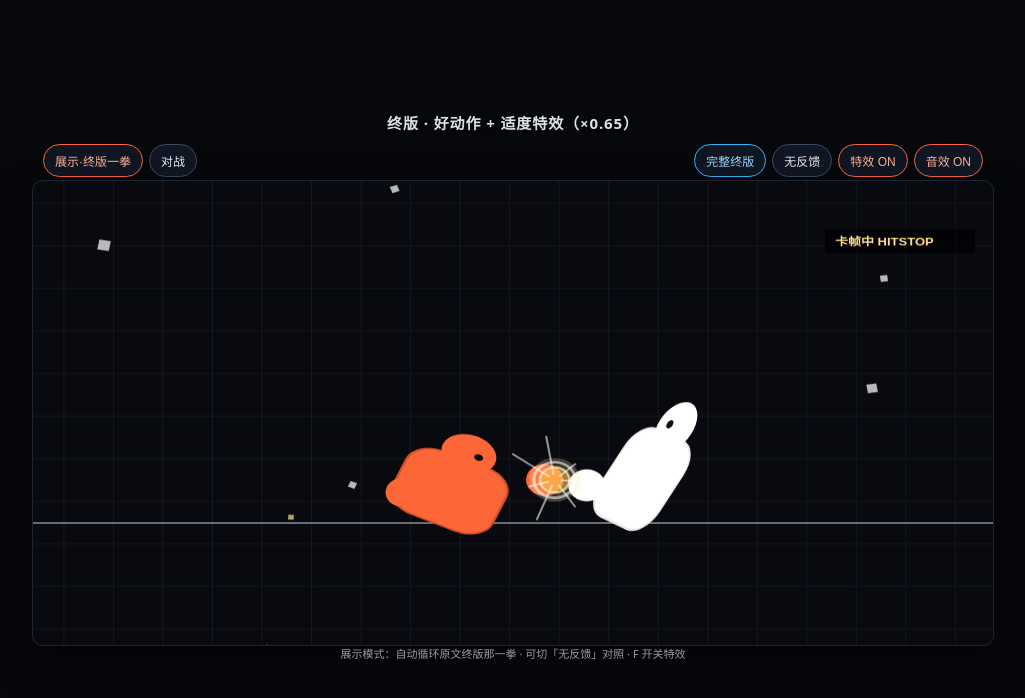
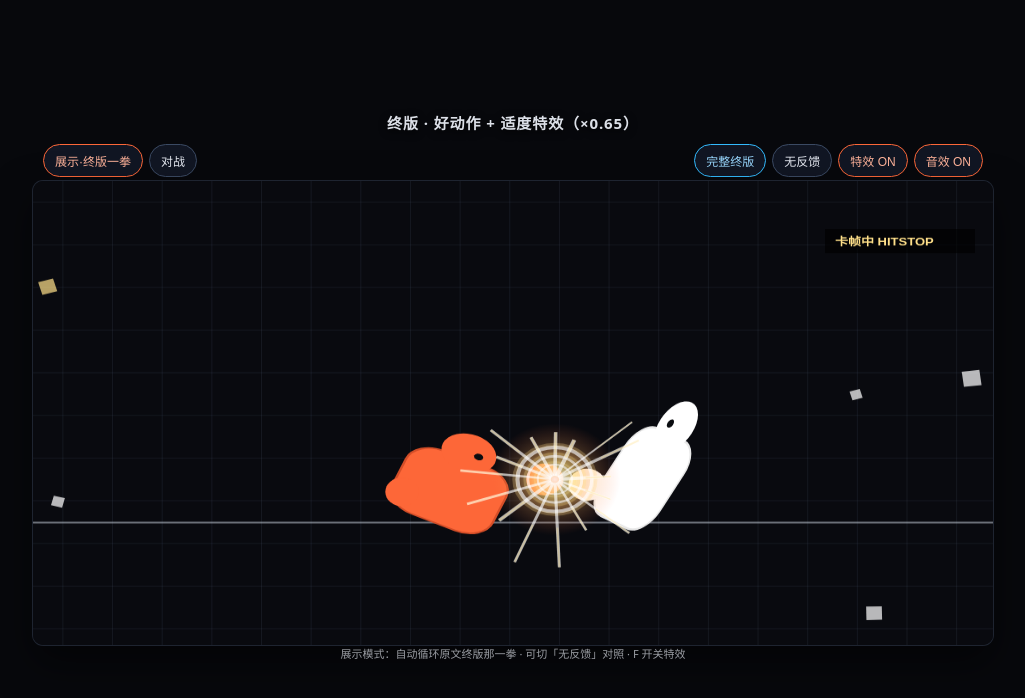
Before and after one commit to sunjoy323/hitfeel-fight-demo, a website: page public/index.html in a window 1280 px wide. Shown: the whole page, without its empty margins (127-1152 px from the left). Drawn offline with Linux system fonts and the light colour scheme.

Commit message:
Boost hit FX to match article final intensity
Larger core bloom, triple rings, denser rays/squares, camera punch on impact.

```diff
--- a/public/index.html
+++ b/public/index.html
@@ -197,33 +197,36 @@ function resetFight() {
 function spawnHitFX(x, y, scale, lifeFrames) {
   if (!fxOn || variant === "bare") return;
   const life = Math.max(4, Math.round(lifeFrames * SHOW.fxLifeScale));
-  // core flash
-  fx.push({ t: "core", x, y, life, max: life, r: 18 * scale });
-  // rings
-  fx.push({ t: "ring", x, y, life, max: life, maxR: 70 * scale, w: 3.5 });
-  fx.push({ t: "ring", x, y, life: Math.round(life * 0.85), max: Math.round(life * 0.85), maxR: 42 * scale, w: 2.2 });
+  // bright core + secondary bloom (原文终版大白黄闪光)
+  fx.push({ t: "core", x, y, life, max: life, r: 34 * scale });
+  fx.push({ t: "core", x, y, life: Math.round(life * 0.55), max: Math.round(life * 0.55), r: 58 * scale });
+  // rings — outer big + inner tight
+  fx.push({ t: "ring", x, y, life, max: life, maxR: 110 * scale, w: 4.5 });
+  fx.push({ t: "ring", x, y, life: Math.round(life * 0.9), max: Math.round(life * 0.9), maxR: 68 * scale, w: 3.2 });
+  fx.push({ t: "ring", x, y, life: Math.round(life * 0.7), max: Math.round(life * 0.7), maxR: 36 * scale, w: 2.4 });
   // square particles
-  const n = Math.round(10 * scale);
+  const n = Math.round(16 * scale);
   for (let i = 0; i < n; i++) {
-    const a = -Math.PI * 0.15 + Math.random() * Math.PI * 1.3 + (Math.random() < 0.5 ? 0 : Math.PI);
-    const sp = (180 + Math.random() * 280) * scale;
+    const a = Math.random() * Math.PI * 2;
+    const sp = (220 + Math.random() * 360) * scale;
     fx.push({
       t: "sq", x, y,
-      vx: Math.cos(a) * sp, vy: Math.sin(a) * sp - 40,
+      vx: Math.cos(a) * sp, vy: Math.sin(a) * sp - 60,
       life: life, max: life,
-      s: 5 + Math.random() * 7 * scale,
-      rot: Math.random() * Math.PI, vr: (Math.random() - 0.5) * 0.4,
-      warm: Math.random() < 0.35
+      s: 6 + Math.random() * 10 * scale,
+      rot: Math.random() * Math.PI, vr: (Math.random() - 0.5) * 0.55,
+      warm: Math.random() < 0.45
     });
   }
-  // radial shards / star lines
-  const rays = Math.round(7 * scale);
+  // radial shards / star lines — denser, longer (终版放射感)
+  const rays = Math.round(14 * scale);
   for (let i = 0; i < rays; i++) {
-    const a = (i / rays) * Math.PI * 2 + Math.random() * 0.2;
+    const a = (i / rays) * Math.PI * 2 + (Math.random() - 0.5) * 0.25;
     fx.push({
       t: "ray", x, y, a,
-      life: Math.round(life * 0.7), max: Math.round(life * 0.7),
-      len: (28 + Math.random() * 36) * scale
+      life: Math.round(life * 0.85), max: Math.round(life * 0.85),
+      len: (48 + Math.random() * 56) * scale,
+      w: 1.8 + Math.random() * 2.2
     });
   }
 }
@@ -404,9 +407,10 @@ function updateShow() {
       const hx = atk.x + atk.facing * (atk.handFront.x);
       const hy = atk.y + atk.handFront.y;
       if (full) {
-        spawnHitFX(hx, hy, 1, SHOW.hitstopEnd - SHOW.strikeEnd);
-        cam.shake = 9;
-        cam.targetZoom = 1.07;
+        spawnHitFX(hx, hy, 1.15, SHOW.hitstopEnd - SHOW.strikeEnd);
+        cam.shake = 10;
+        cam.targetZoom = 1.08;
+        cam.push = atk.facing * 14;
         cam.push = 14;
         vic.flash = 5;
         sfxHit(true);
@@ -750,9 +754,13 @@ function drawFX() {
   for (const p of fx) {
     const k = Math.max(0, p.life / p.max);
     if (p.t === "core") {
-      ctx.globalAlpha = k * 0.85;
-      ctx.fillStyle = COL.fxCore;
-      ctx.beginPath(); ctx.arc(p.x, p.y, p.r * (0.6 + 0.4 * k), 0, Math.PI * 2); ctx.fill();
+      const grd = ctx.createRadialGradient(p.x, p.y, 0, p.x, p.y, p.r * (0.7 + 0.5 * k));
+      grd.addColorStop(0, `rgba(255,255,255,${0.95 * k})`);
+      grd.addColorStop(0.35, `rgba(255,220,120,${0.75 * k})`);
+      grd.addColorStop(1, `rgba(253,103,56,0)`);
+      ctx.globalAlpha = 1;
+      ctx.fillStyle = grd;
+      ctx.beginPath(); ctx.arc(p.x, p.y, p.r * (0.7 + 0.5 * k), 0, Math.PI * 2); ctx.fill();
     } else if (p.t === "ring") {
       const r = (1 - k) * p.maxR;
       ctx.globalAlpha = k * 0.9;
@@ -772,12 +780,20 @@ function drawFX() {
       ctx.fillRect(-p.s / 2, -p.s / 2, p.s, p.s);
       ctx.restore();
     } else if (p.t === "ray") {
-      ctx.globalAlpha = k * 0.95;
+      ctx.globalAlpha = k * 0.98;
       ctx.strokeStyle = COL.fx;
-      ctx.lineWidth = 2;
-      const len = p.len * (0.5 + 0.5 * k);
+      ctx.lineWidth = p.w || 2.5;
+      const len = p.len * (0.55 + 0.45 * k);
       ctx.beginPath();
-      ctx.moveTo(p.x + Math.cos(p.a) * 6, p.y + Math.sin(p.a) * 6);
+      ctx.moveTo(p.x + Math.cos(p.a) * 4, p.y + Math.sin(p.a) * 4);
+      ctx.lineTo(p.x + Math.cos(p.a) * len, p.y + Math.sin(p.a) * len);
+      ctx.stroke();
+      // warm tip
+      ctx.globalAlpha = k * 0.55;
+      ctx.strokeStyle = COL.fxWarm;
+      ctx.lineWidth = (p.w || 2.5) * 0.6;
+      ctx.beginPath();
+      ctx.moveTo(p.x + Math.cos(p.a) * len * 0.55, p.y + Math.sin(p.a) * len * 0.55);
       ctx.lineTo(p.x + Math.cos(p.a) * len, p.y + Math.sin(p.a) * len);
       ctx.stroke();
     }
```
Also changed, not shown: compare.png, shot.png.
